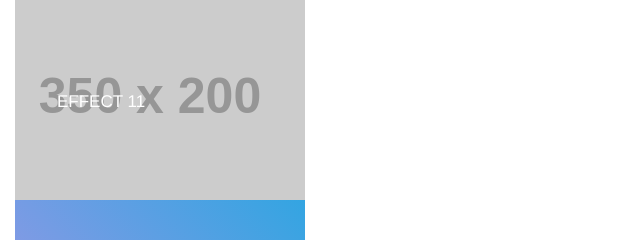
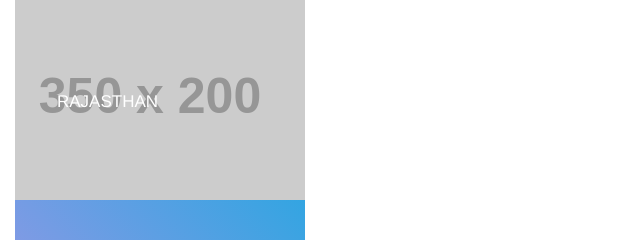
Before and after one commit to dexterrules/sanchit-photography, a plain HTML site: page index.html in a window 1280 px wide. Shown: the top 240 px of the page, 0-640 px from the left. Drawn offline with nearby package versions, Linux system fonts and the light colour scheme; placeholder pictures from the web are drawn by us.

Commit message:
rajasthan

```diff
--- a/index.html
+++ b/index.html
@@ -8,7 +8,7 @@
 		    <div class="hovereffect">
 		        <img class="img-responsive" src="http://placehold.it/350x200" alt="">
 		            <div class="overlay">
-		                <h2>Effect 11</h2>
+		                <h2>Rajasthan</h2>
 						<p>
 							<a href="#">LINK HERE</a>
 						</p>
```
